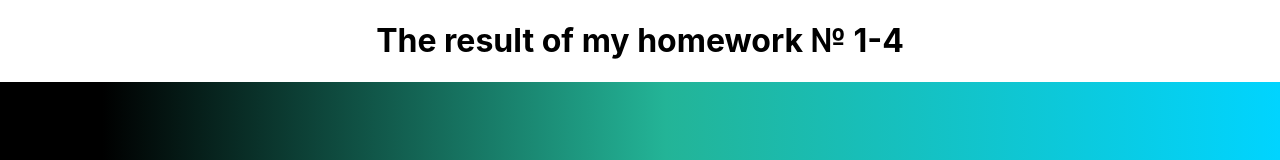
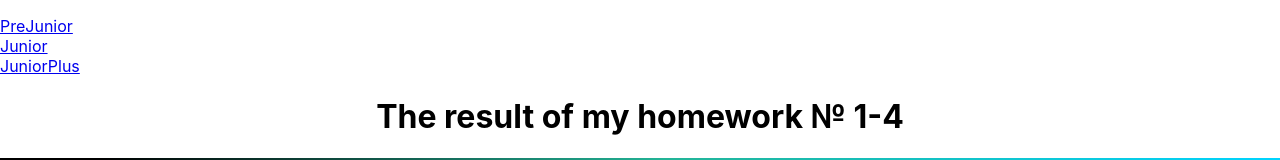
Before and after one commit to DmitryDemid-lab/IgnatTask01, a React (Create React App) app: page / in a window 1280 px wide. Shown: the top 160 px of the page. Built offline with nearby package versions, Linux system fonts and the light colour scheme.

Commit message:
Creating NavBar

```diff
--- a/src/App.tsx
+++ b/src/App.tsx
@@ -1,12 +1,20 @@
 import React from 'react';
 import './App.css';
 import PreJunior from "./AppPages/PreJunior/PreJunior";
+import Junior from "./AppPages/Junior/Junior";
+import JuniorPlus from "./AppPages/Junior+/JuniorPlus";
+import NavBar from "./AppPages/NavBar/NavBar";
 
 
 function App() {
     return (
         <div className="App">
-            <PreJunior/>
+            <NavBar/>
+            <main>
+                <PreJunior/>
+                <Junior/>
+                <JuniorPlus/>
+            </main>
         </div>
     );
 }
--- /dev/null
+++ b/src/AppPages/NavBar/NavBar.module.css
@@ -0,0 +1,3 @@
+.NavBar {
+
+}
--- /dev/null
+++ b/src/AppPages/NavBar/NavBar.tsx
@@ -0,0 +1,14 @@
+import React from 'react';
+import s from './NavBar.module.css'
+
+function NavBar() {
+    return (
+        <ul className={s.NavBar}>
+            <li><a href={'#'}>PreJunior</a></li>
+            <li><a href={'#'}>Junior</a></li>
+            <li><a href={'#'}>JuniorPlus</a></li>
+        </ul>
+    )
+};
+
+export default NavBar;
```
